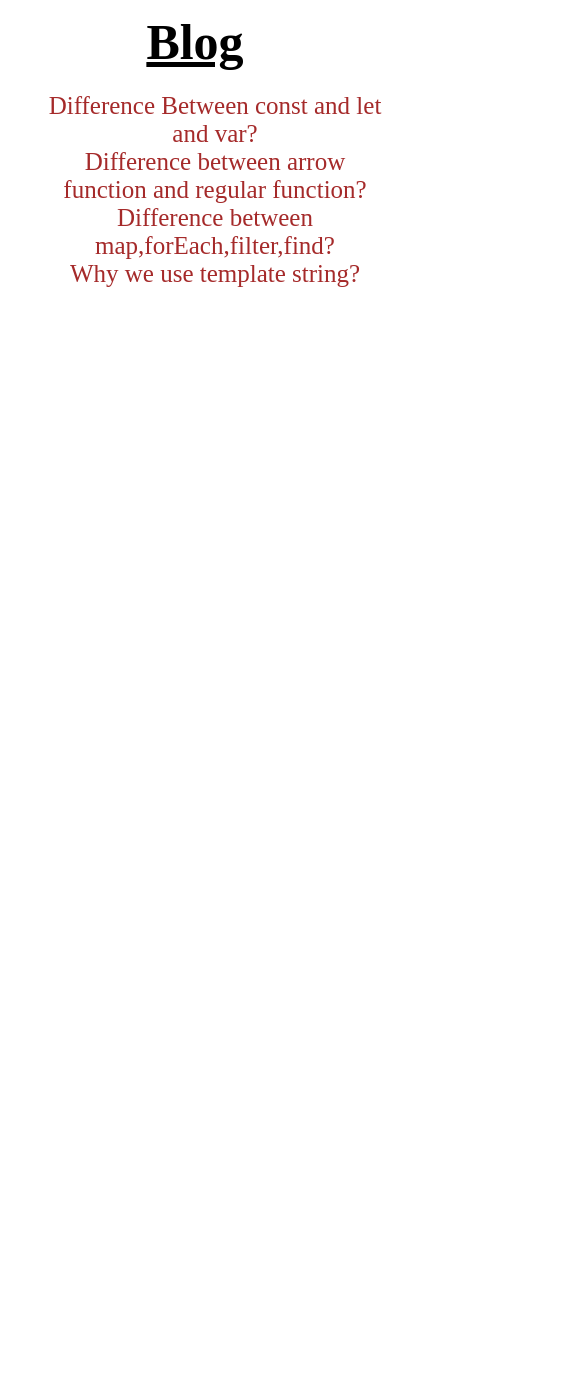
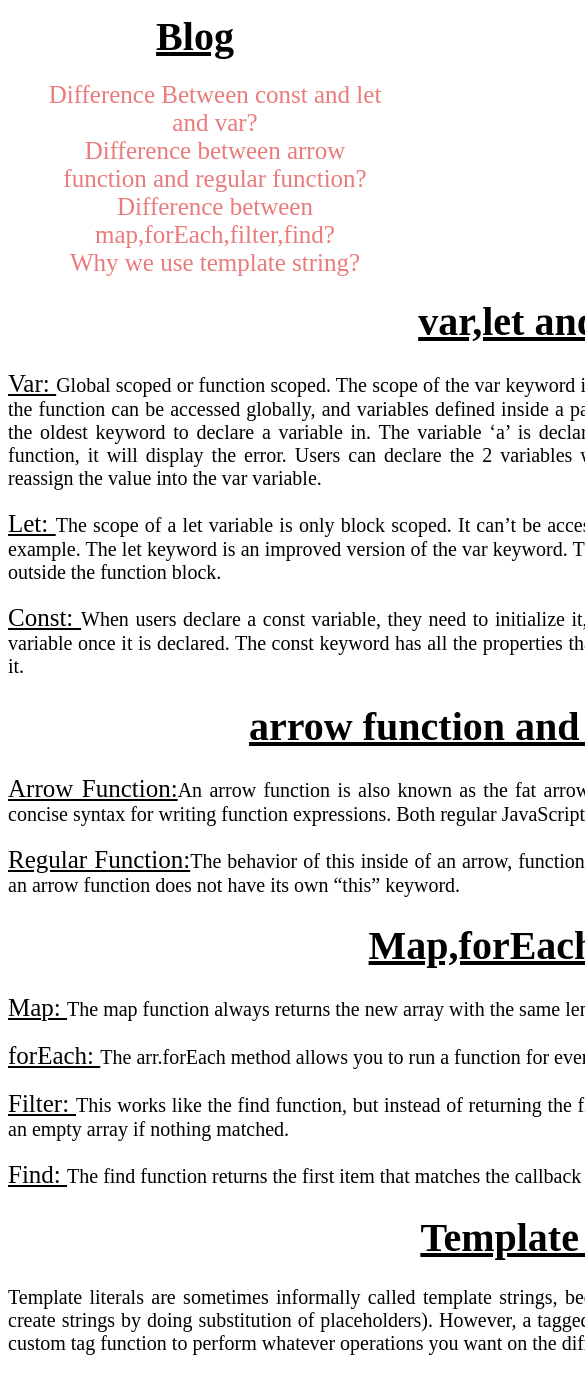
Before and after one commit to sajeda0101/assainment-5, a plain HTML site: page blog.html in a window 390 px wide. Shown: the top 1375 px of the page, 585 px wide, since content can reach past the window. Before the commit the page ends 844 px from the top, so only its background shows below. Drawn offline with Linux system fonts and the light colour scheme.

```diff
--- a/blog.html
+++ b/blog.html
@@ -6,20 +6,58 @@
     <meta name="viewport" content="width=device-width, initial-scale=1.0">
     <title>Blog</title>
     <link rel="stylesheet" href="style.css">
+    <style>
+        span{
+
+            font-size: 25px;
+            text-decoration: underline;
+        }
+    </style>
 </head>
 <body>
     <header><h1 class="blog">Blog</h1>
         <nav id="blog-menu">
             <ul id="blog">
-                <li><a href="#">Difference Between const and let and var?</a></li>
-                <li><a href="#">Difference between arrow function and regular function?</a></li>
-                <li><a href="#">Difference between map,forEach,filter,find?</a></li>
-                <li><a href="#"> Why we use template string?</a></li>
+                <li ><a href="#1st-blog">Difference Between const and let and var?</a></li>
+                <li><a href="#second-blog">Difference between arrow function and regular function?</a></li>
+                <li><a href="#third-blog">Difference between map,forEach,filter,find?</a></li>
+                <li><a href="#forth-blog"> Why we use template string?</a></li>
 
             </ul>
         </nav></header>
-        <main>
+        <main >
+            <section class="blog-section">
+                <article  id="first-blog">
+                        <h1 class="blog">var,let and const</h1>
+                    <p><span>Var: </span>Global scoped or function scoped. The scope of the var keyword is the global or function scope. It means variables defined outside the function can be accessed globally, and variables defined inside a particular function can be accessed within the function. The var is the oldest keyword to declare a variable in.
+                        The variable ‘a’ is declared inside the function. If the user tries to access it outside the function, it will display the error. Users can declare the 2 variables with the same name using the var keyword. Also, the user can reassign the value into the var variable.
+                    </p>
+                    <p><span>Let: </span> The scope of a let variable is only block scoped. It can’t be accessible outside the particular block ({block}). Let’s see the below example. The let keyword is an improved version of the var keyword.
+                        The code returns an error because we are accessing the let variable outside the function block.</p>
+                        <p><span>Const: </span> When users declare a const variable, they need to initialize it, otherwise, it returns an error. The user cannot update the const variable once it is declared.  The const keyword has all the properties that are the same as the let keyword, except the user cannot update it.</p>
+                </article>
+                <article id="second blog">
+                    <h1 class="blog">arrow function and regular function</h1>
+                    <p><span>Arrow Function:</span>An arrow function is also known as the fat arrow function. It is a new feature introduced in ES6 that is a more concise syntax for writing function expressions. Both regular JavaScript functions and arrow functions work in a similar manner
 
+                       </p>
+                     <p><span>Regular Function:</span>The behavior of this inside of an arrow, function differs considerably from the regular function’s this behavior as an arrow function does not have its own “this” keyword.</p>
+
+                </article>
+
+                <article id="third-blog">
+                    <h1 class="blog">Map,forEach,fin,filter</h1>
+                   <p><span>Map: </span>The map function always returns the new array with the same length as the original.</p>
+                   <p><span>forEach: </span>The arr.forEach method allows you to run a function for every element of the array. forEach doesn’t return anything.</p>
+                   <p><span>Filter: </span>This works like the find function, but instead of returning the first matched item, filter will return the array of matched items or an empty array if nothing matched.</p>
+                   <p><span>Find: </span>The find function returns the first item that matches the callback function, or undefined if there is nothing that matches.</p>
+                </article>
+                <article id="forth-blog">
+                    <h1 class="blog">Template String</h1>
+                    <p>
+                        Template literals are sometimes informally called template strings, because they are used most commonly for string interpolation (to create strings by doing substitution of placeholders). However, a tagged template literal may not result in a string; it can be used with a custom tag function to perform whatever operations you want on the different parts of the template literal.</p>
+                </article>
+            </section>
         </main>
 
 </body>
--- a/style.css
+++ b/style.css
@@ -12,25 +12,44 @@
 #blog-menu ul{
     display: grid;
     grid-template-columns: repeat(1,1fr);
+    text-align: center;
 
 }
 #blog{
 
     list-style: none;
-    text-align: center;
+    text-align: justify;
+
 }
 #blog a{
 
    text-decoration: none;
     font-size: 25px;
-    color: brown;
+    color: rgb(233, 123, 123);
 }
 .blog{
 
     margin: 0 auto;
     text-align: center;
-    font-size: 50px;
+    font-size: 40px;
     padding: 5px;
     text-decoration: underline;
 
+
 }
+
+.blog-section{
+    margin-top: 50px;
+    width: 1100px;
+    margin: 0 auto;
+}
+article{
+
+
+    text-align: justify;
+
+}
+article p{
+    font-size: 20px;
+    text-decoration: none;
+}
```
Also changed, not shown: app.js (+20 -9 lines), index.html (+20 -4 lines).
